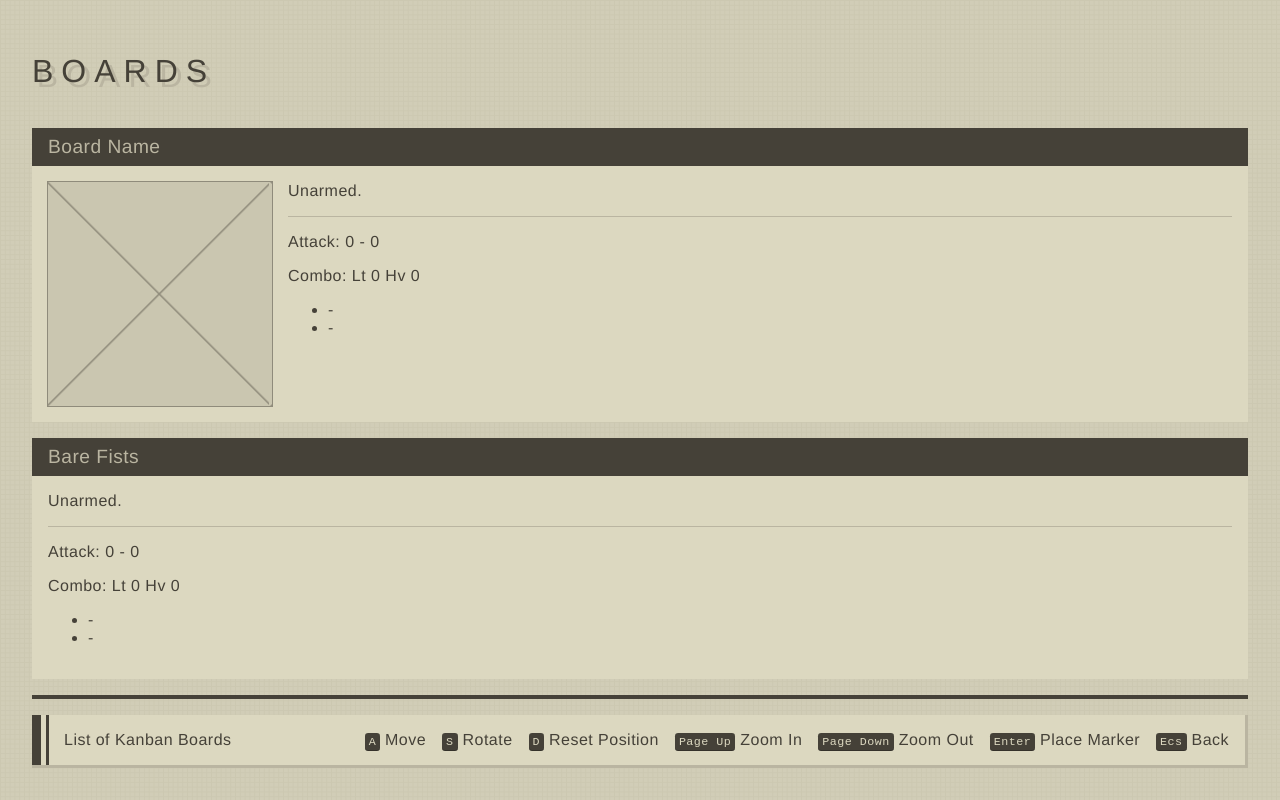
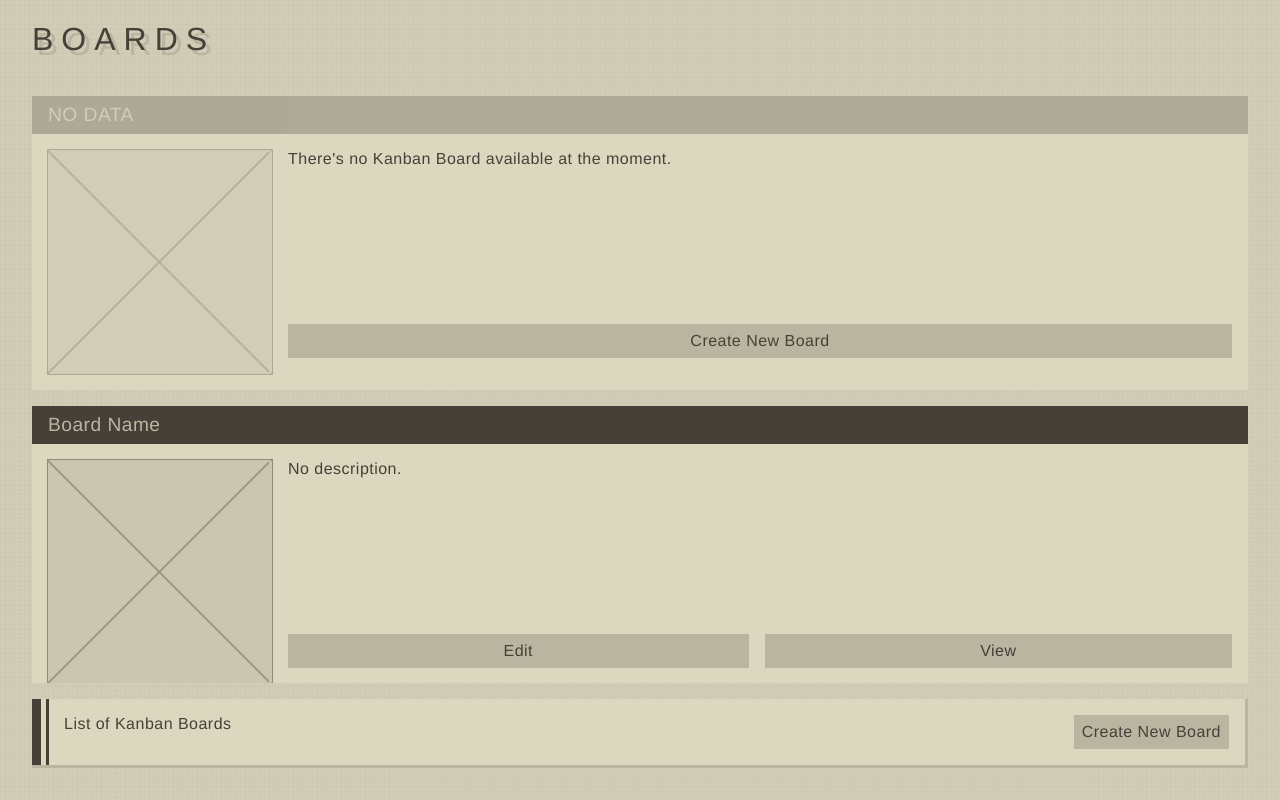
Before and after one commit to FlySkyPie/yorha-kanban, a Preact app: page / in a window 1280 px wide. Built offline with nearby package versions, Linux system fonts and the light colour scheme.

Commit message:
feat: Adjust board list

```diff
--- /dev/null
+++ b/src/pages/board-list/components/board-card.tsx
@@ -0,0 +1,62 @@
+import React from "preact/compat";
+
+import styles from "./styles.module.scss";
+
+type IProps = {
+    onClick?: () => void;
+};
+
+export const EmptyBoardCard: React.FC<IProps> = ({ onClick }) => {
+    return (
+        <figure class={styles.empty}>
+            <figcaption>
+                NO DATA
+            </figcaption>
+            <div class={styles.boardCardContent}>
+                <aside class={styles.imagePlaceholder} />
+                <div class={styles.content}>
+                    <p>
+                        There's no Kanban Board available at the moment.
+                    </p>
+                    <p>
+                        <button type="button" style="width:100%;" onClick={onClick}>
+                            Create New Board
+                        </button>
+                    </p>
+                </div>
+            </div>
+        </figure>
+    );
+}
+
+type IBoardCardProps = {
+    title: string;
+    children?: React.ReactNode;
+
+    onEdit?: () => void;
+    onView?: () => void;
+};
+
+export const BoardCard: React.FC<IBoardCardProps> = ({ title, children, onEdit, onView }) => {
+    return (
+        <figure >
+            <figcaption>
+                {title}
+            </figcaption>
+            <div class={styles.boardCardContent}>
+                <aside class={styles.imagePlaceholder} />
+                <div class={styles.content}>
+                    {children ?? <p>No description.</p>}
+                    <p class={styles.actions}>
+                        <button type="button" onClick={onEdit}>
+                            Edit
+                        </button>
+                        <button type="button" onClick={onView}>
+                            View
+                        </button>
+                    </p>
+                </div>
+            </div>
+        </figure>
+    );
+};
--- /dev/null
+++ b/src/pages/board-list/components/styles.module.scss
@@ -0,0 +1,72 @@
+.content {
+    display        : flex;
+    flex-direction : column;
+    justify-content: space-between;
+
+    .actions {
+        display       : flex;
+        flex-direction: row;
+        gap           : 1rem;
+
+        &>* {
+            flex-grow: 1;
+        }
+    }
+}
+
+.empty {
+    figcaption {
+        opacity: 0.3;
+    }
+
+    .imagePlaceholder {
+        opacity: 0.3;
+    }
+}
+
+.boardCardContent {
+    display       : flex;
+    flex-direction: row;
+    gap           : 1rem;
+
+
+    &>* {
+        flex-grow: 1;
+    }
+
+}
+
+.imagePlaceholder {
+    opacity: 0.5;
+
+    display        : flex;
+    justify-content: center;
+    align-items    : center;
+    position       : relative;
+    text-align     : center;
+    outline        : 1px solid var(--text-primary);
+    background     : linear-gradient(to top right,
+            transparent 50%, var(--text-primary),
+            transparent 51%);
+    background-color     : var(--text-shadow);
+    background-position-x: -3px;
+
+
+    height      : 14rem;
+    width       : 14rem;
+    max-width   : 14rem;
+    aspect-ratio: 1;
+
+    &::after {
+        content : "";
+        display : block;
+        position: absolute;
+        top     : 0;
+        width   : 100%;
+        height  : 100%;
+        background: linear-gradient(to bottom right,
+                transparent 50%, var(--text-primary),
+                transparent 51%);
+        background-position-x: -3px;
+    }
+}
--- a/src/pages/board-list/index.tsx
+++ b/src/pages/board-list/index.tsx
@@ -1,22 +1,14 @@
 import { useMemo } from "preact/hooks";
+
+import { BoardCard, EmptyBoardCard } from "./components/board-card";
 import styles from "./styles.module.scss";
 
 export const BoardList = () => {
     const fakeList = useMemo(() =>
         Array.from({ length: 10 }).map((_, i) =>
-            <figure key={i}>
-                <figcaption>Bare Fists</figcaption>
-                <div>
-                    <p>Unarmed.</p>
-                    <hr />
-                    <p>Attack: 0 - 0</p>
-                    <p>Combo: Lt 0 Hv 0</p>
-                    <ul>
-                        <li>-</li>
-                        <li>-</li>
-                    </ul>
-                </div>
-            </figure>), []);
+            <BoardCard
+                key={i}
+                title="Board Name" />), []);
     return (
         <div class={styles.root}>
             <div class={styles.container}>
@@ -25,36 +17,17 @@ export const BoardList = () => {
                 </header>
                 <main class={styles.main}>
                     <section>
-                        <figure>
-                            <figcaption>
-                                Board Name
-                            </figcaption>
-                            <div class={styles.boardCardContent}>
-                                <aside class={styles.imagePlaceholder} />
-                                <div>
-                                    <p>Unarmed.</p>
-                                    <hr />
-                                    <p>Attack: 0 - 0</p>
-                                    <p>Combo: Lt 0 Hv 0</p>
-                                    <ul>
-                                        <li>-</li>
-                                        <li>-</li>
-                                    </ul>
-                                </div>
-                            </div>
-                        </figure>
+                        <EmptyBoardCard />
                         {fakeList}
                     </section>
                 </main>
                 <nav>
                     <div>List of Kanban Boards</div>
-                    <div><kbd>A</kbd> Move</div>
-                    <div><kbd>S</kbd> Rotate</div>
-                    <div><kbd>D</kbd> Reset Position</div>
-                    <div><kbd>Page Up</kbd> Zoom In</div>
-                    <div><kbd>Page Down</kbd> Zoom Out</div>
-                    <div><kbd>Enter</kbd> Place Marker</div>
-                    <div><kbd>Ecs</kbd> Back</div>
+                    <div>
+                        <button type="button" >
+                            Create New Board
+                        </button>
+                    </div>
                 </nav>
             </div>
         </div>
--- a/src/pages/board-list/styles.module.scss
+++ b/src/pages/board-list/styles.module.scss
@@ -7,7 +7,7 @@
     justify-content: center;
     align-items    : center;
 
-    padding   : 2rem;
+    padding   : 0 2rem 2rem 2rem;
     box-sizing: border-box;
 }
 
@@ -26,49 +26,3 @@
 
     overflow-y: auto;
 }
-
-.boardCardContent {
-    display       : flex;
-    flex-direction: row;
-    gap           : 1rem;
-
-
-    &>* {
-        flex-grow: 1;
-    }
-}
-
-.imagePlaceholder {
-    opacity: 0.5;
-
-    display        : flex;
-    justify-content: center;
-    align-items    : center;
-    position       : relative;
-    text-align     : center;
-    outline        : 1px solid var(--text-primary);
-    background     : linear-gradient(to top right,
-            transparent 50%, var(--text-primary),
-            transparent 51%);
-    background-color     : var(--text-shadow);
-    background-position-x: -3px;
-
-
-    height      : 14rem;
-    width       : 14rem;
-    max-width   : 14rem;
-    aspect-ratio: 1;
-
-    &::after {
-        content : "";
-        display : block;
-        position: absolute;
-        top     : 0;
-        width   : 100%;
-        height  : 100%;
-        background: linear-gradient(to bottom right,
-                transparent 50%, var(--text-primary),
-                transparent 51%);
-        background-position-x: -3px;
-    }
-}
```
